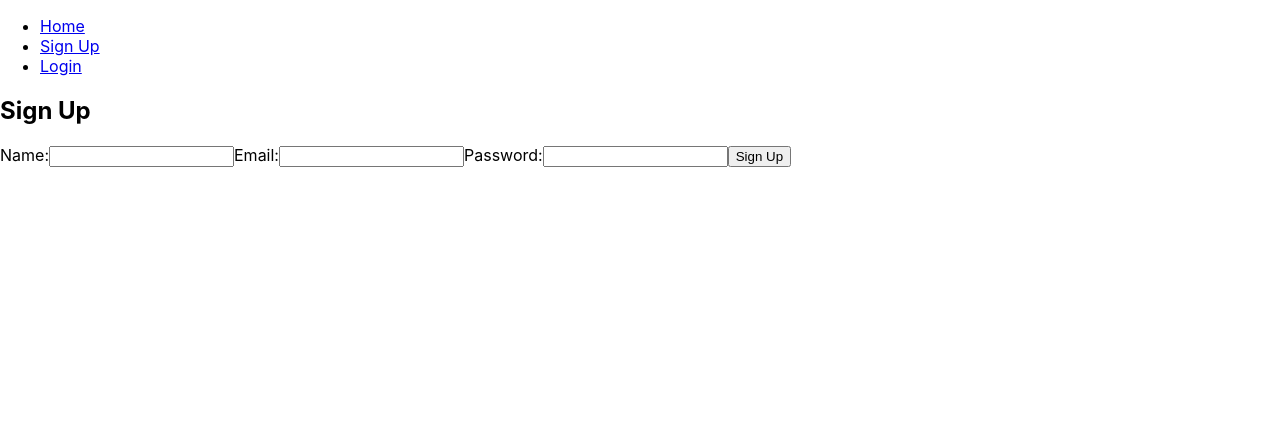
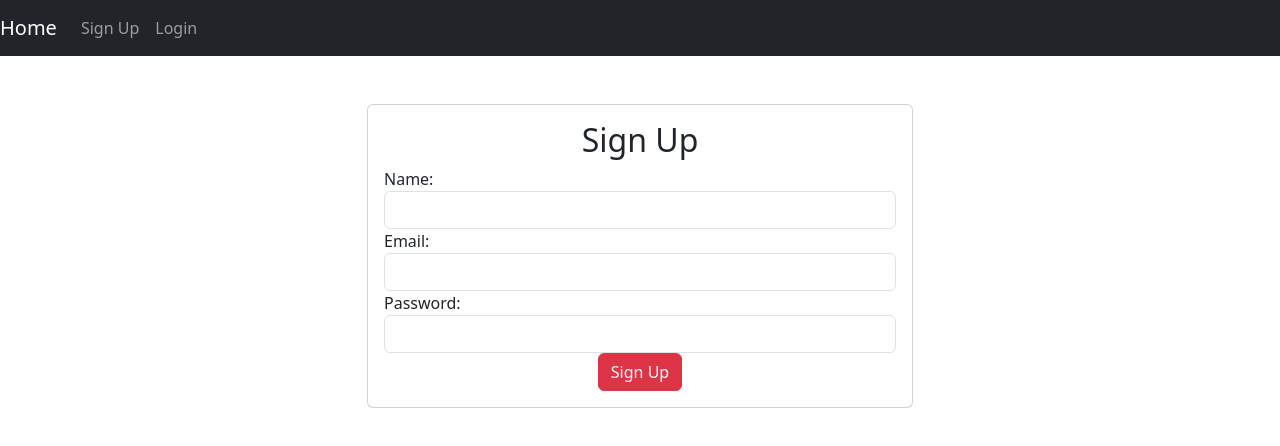
Before and after one commit to Daniil-Markelov/n00202705-events-app, a React (Create React App) app: page /signup in a window 1280 px wide. Shown: the top 446 px of the page. Built offline with nearby package versions, Linux system fonts and the light colour scheme.

Commit message:
added auth styling

```diff
--- a/package.json
+++ b/package.json
@@ -6,10 +6,14 @@
     "@testing-library/jest-dom": "^5.17.0",
     "@testing-library/react": "^13.4.0",
     "@testing-library/user-event": "^13.5.0",
+    "axios": "^1.6.7",
+    "bootstrap": "^5.3.2",
     "react": "^18.2.0",
+    "react-bootstrap": "^2.10.0",
     "react-dom": "^18.2.0",
     "react-router-dom": "^6.21.3",
     "react-scripts": "5.0.1",
+    "tailwindcss": "^3.4.1",
     "web-vitals": "^2.1.4"
   },
   "scripts": {
--- /dev/null
+++ b/postcss.config.js
@@ -0,0 +1,6 @@
+module.exports = {
+  plugins: {
+    tailwindcss: {},
+    autoprefixer: {},
+  },
+}
--- a/src/App.js
+++ b/src/App.js
@@ -4,6 +4,7 @@ import SignupForm from './components/SignupForm';
 import LoginForm from './components/LogInForm';
 import NavBar from './components/NavBar';
 import Home from './components/Home';
+
 
 const App = () => {
   return (
--- a/src/components/LogInForm.js
+++ b/src/components/LogInForm.js
@@ -28,11 +28,15 @@ const LoginForm = ({ history }) => {
   };
 
   return (
-    <div>
-      <h2>Login</h2>
-      {formSubmitted && <p>Login successful! Redirecting...</p>}
+    <div className="container mt-5">
+      <div className="row justify-content-center">
+        <div className="col-md-6">
+          <div className="card">
+            <div className="card-body">
+              <h2 className="card-title text-center">Login</h2>
+              {formSubmitted && <p className="text-success text-center">Login successful! Redirecting...</p>}
               <form onSubmit={handleSubmit}>
-        {/* Email */}
+                <div className="form-group">
                   <label htmlFor="email">Email:</label>
                   <input
                     type="email"
@@ -40,10 +44,12 @@ const LoginForm = ({ history }) => {
                     name="email"
                     value={formData.email}
                     onChange={handleChange}
+                    className="form-control"
                     required
                   />
+                </div>
 
-        {/* Password */}
+                <div className="form-group">
                   <label htmlFor="password">Password:</label>
                   <input
                     type="password"
@@ -51,12 +57,19 @@ const LoginForm = ({ history }) => {
                     name="password"
                     value={formData.password}
                     onChange={handleChange}
+                    className="form-control"
                     required
                   />
+                </div>
 
-        {/* Submit Button */}
-        <button type="submit">Log In</button>
+                <div className="text-center">
+                  <button type="submit" className="btn btn-danger">Log In</button>
+                </div>
               </form>
+            </div>
+          </div>
+        </div>
+      </div>
     </div>
   );
 };
--- a/src/components/NavBar.js
+++ b/src/components/NavBar.js
@@ -1,21 +1,18 @@
 import React from 'react';
+import { Navbar, Nav } from 'react-bootstrap';
 import { Link } from 'react-router-dom';
 
 const NavBar = () => (
-  <nav>
-    <ul>
-        <li>
-        <Link to="/">Home</Link>
-        </li>
-        <li>
-        <Link to="/signup">Sign Up</Link>
-        </li>
-
-        <li>
-        <Link to="/login">Login</Link>
-        </li>
-    </ul>
-  </nav>
+  <Navbar bg="dark" variant="dark" expand="lg">
+    <Navbar.Brand as={Link} to="/">Home</Navbar.Brand>
+    <Navbar.Toggle aria-controls="basic-navbar-nav" />
+    <Navbar.Collapse id="basic-navbar-nav">
+      <Nav className="ml-auto justify-content-end">
+        <Nav.Link as={Link} to="/signup">Sign Up</Nav.Link>
+        <Nav.Link as={Link} to="/login">Login</Nav.Link>
+      </Nav>
+    </Navbar.Collapse>
+  </Navbar>
 );
 
 export default NavBar;
--- a/src/components/SignupForm.js
+++ b/src/components/SignupForm.js
@@ -7,7 +7,6 @@ const SignupForm = ({ history }) => {
     email: '',
     password: '',
   });
-
 
   const [formSubmitted, setFormSubmitted] = useState(false);
 
@@ -23,18 +22,22 @@ const SignupForm = ({ history }) => {
       console.log(response.data);
       setFormSubmitted(true);
 
-
       history.push('/preferences');
     } catch (error) {
-      console.error(error.response.data)
+      console.error(error.response.data);
     }
   };
 
   return (
-    <div>
-      <h2>Sign Up</h2>
-      {formSubmitted && <p>Signup successful! Please set your preferences.</p>}
+    <div className="container mt-5">
+      <div className="row justify-content-center">
+        <div className="col-md-6">
+          <div className="card">
+            <div className="card-body">
+              <h2 className="card-title text-center">Sign Up</h2>
+              {formSubmitted && <p className="text-success text-center">Signup successful! Please set your preferences.</p>}
               <form onSubmit={handleSubmit}>
+                <div className="form-group">
                   <label htmlFor="name">Name:</label>
                   <input
                     type="text"
@@ -42,9 +45,12 @@ const SignupForm = ({ history }) => {
                     name="name"
                     value={formData.name}
                     onChange={handleChange}
+                    className="form-control"
                     required
                   />
+                </div>
 
+                <div className="form-group">
                   <label htmlFor="email">Email:</label>
                   <input
                     type="email"
@@ -52,9 +58,12 @@ const SignupForm = ({ history }) => {
                     name="email"
                     value={formData.email}
                     onChange={handleChange}
+                    className="form-control"
                     required
                   />
+                </div>
 
+                <div className="form-group">
                   <label htmlFor="password">Password:</label>
                   <input
                     type="password"
@@ -62,11 +71,19 @@ const SignupForm = ({ history }) => {
                     name="password"
                     value={formData.password}
                     onChange={handleChange}
+                    className="form-control"
                     required
                   />
+                </div>
 
-        <button type="submit">Sign Up</button>
+                <div className="text-center">
+                  <button type="submit" className="btn btn-danger">Sign Up</button>
+                </div>
               </form>
+            </div>
+          </div>
+        </div>
+      </div>
     </div>
   );
 };
--- a/src/index.js
+++ b/src/index.js
@@ -3,6 +3,8 @@ import ReactDOM from 'react-dom/client';
 import './index.css';
 import App from './App';
 import reportWebVitals from './reportWebVitals';
+import 'bootstrap/dist/css/bootstrap.min.css';
+
 
 const root = ReactDOM.createRoot(document.getElementById('root'));
 root.render(
--- /dev/null
+++ b/tailwind.config.js
@@ -0,0 +1,8 @@
+/** @type {import('tailwindcss').Config} */
+module.exports = {
+  content: [],
+  theme: {
+    extend: {},
+  },
+  plugins: [],
+}
```
Also changed, not shown: 1 other file (tests, documents, lock files or other folders). Lines whose indentation alone changed are shown as unchanged.
